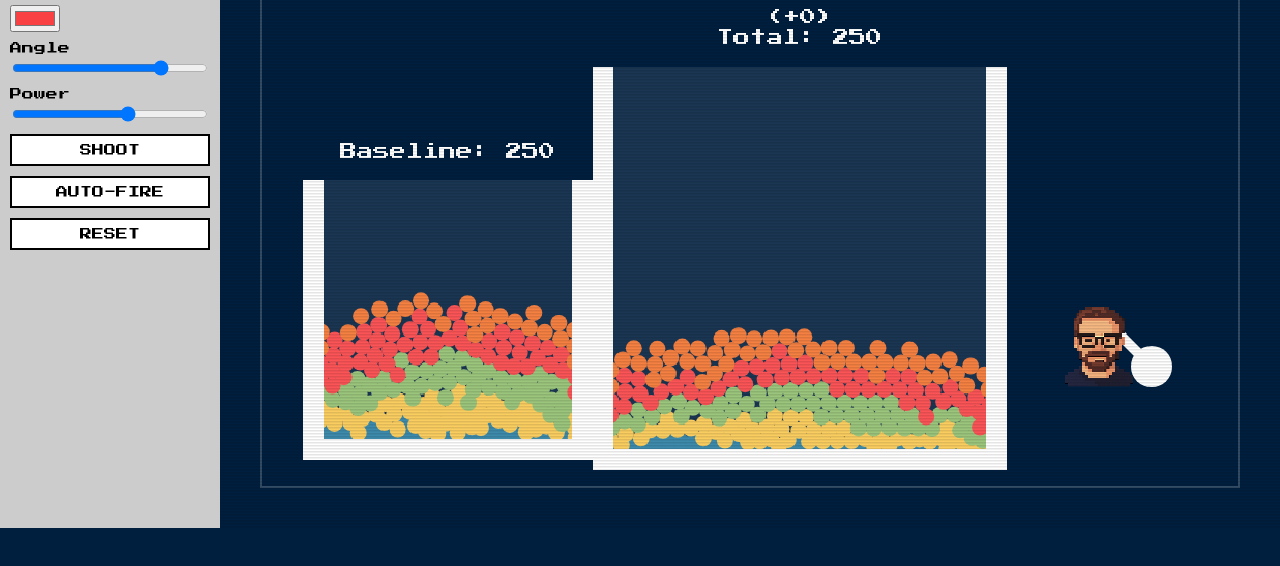
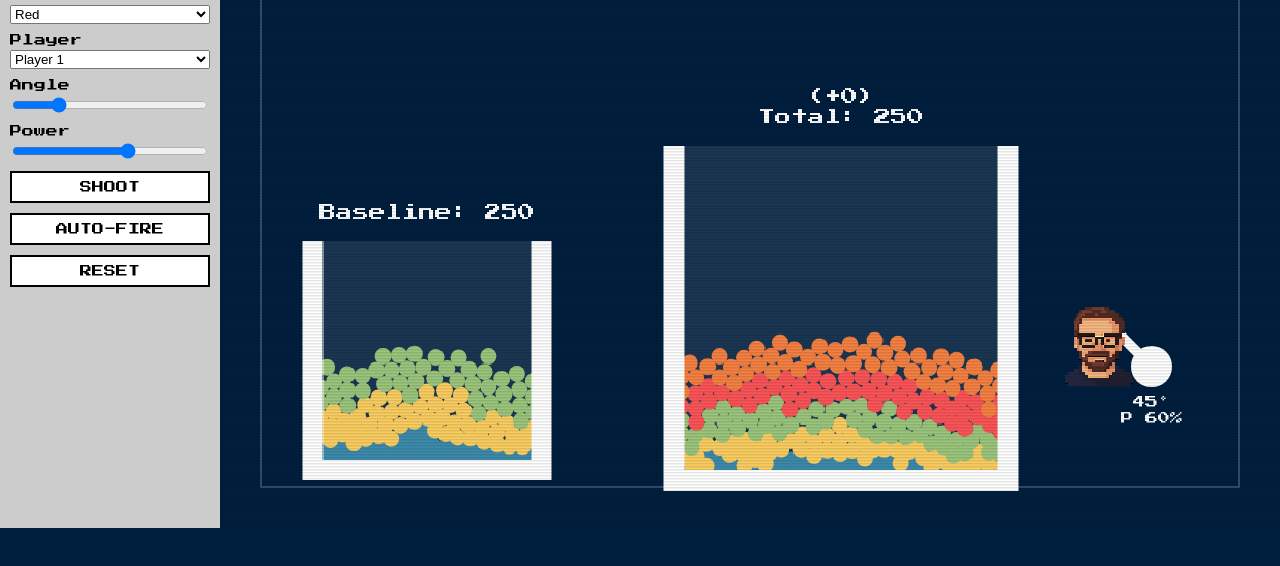
Before and after one commit to finneratzki1337/2d-ball-game-bucket-codex, a plain HTML site: page index.html in a window 1280 px wide. Shown: the part 68-634 px from the top of the page. Drawn offline with nearby package versions, Linux system fonts and the light colour scheme; animation ran at ten frames a second.

Commit message:
Improve cannon controls, add player and color selection

```diff
--- a/game.js
+++ b/game.js
@@ -15,8 +15,9 @@ const BARREL_LEN = 60;
 const BALL_RADIUS = 8;
 const CANNON_X = 900;
 const CANNON_Y = 420;
-const LEFT_BUCKET = { x: 220, y: 500, width: 260, height: 260 };
-const RIGHT_BUCKET = { x: 560, y: 510, width: 380, height: 380 };
+// bucket positions (15% smaller than before and spaced out)
+const LEFT_BUCKET = { x: 200, y: 520, width: 221, height: 221 };
+const RIGHT_BUCKET = { x: 600, y: 530, width: 323, height: 323 };
 
 // configure colours
 const COLORS = {
@@ -42,7 +43,7 @@ let baseCount = 0;
 const countedIds = new Set();
 const balls = [];
 let engine, world, runner, sensor;
-let playerImg;
+let playerImg, player1Img, player2Img;
 let angleDeg = 135;
 let powerPct = 60;
 let autoInterval = null;
@@ -52,7 +53,7 @@ let armUpTicks = 0;
 
 // DOM refs
 let canvas, ctx, stage, winOverlay, relaunchBtn;
-let ballsInput, colorInput, angleInput, powerInput, shootBtn, autoBtn, resetBtn;
+let ballsInput, colorInput, playerSelect, angleInput, powerInput, shootBtn, autoBtn, resetBtn;
 const leftPrefill = [];
 const rightPrefill = [];
 
@@ -100,23 +101,30 @@ function init() {
   relaunchBtn = document.getElementById('relaunchBtn');
   relaunchBtn.addEventListener('click', () => window.location.reload());
 
-  playerImg = new Image();
-  playerImg.src = 'player.png';
+  player1Img = new Image();
+  player1Img.src = 'player.png';
+  player2Img = new Image();
+  player2Img.src = 'player2.png';
+  playerImg = player1Img;
 
   // inputs
   ballsInput = document.getElementById('ballsInput');
   colorInput = document.getElementById('colorInput');
+  playerSelect = document.getElementById('playerSelect');
   angleInput = document.getElementById('angleInput');
   powerInput = document.getElementById('powerInput');
   shootBtn = document.getElementById('shootBtn');
   autoBtn = document.getElementById('autoBtn');
   resetBtn = document.getElementById('resetBtn');
 
-  angleInput.addEventListener('input', () => setAngle(angleInput.value));
+  angleInput.addEventListener('input', () => setAngleFromInput(angleInput.value));
   powerInput.addEventListener('input', () => setPower(powerInput.value));
   ballsInput.addEventListener('change', () => {
     let v = clamp(+ballsInput.value, 1, 200);
     ballsInput.value = v;
+  });
+  playerSelect.addEventListener('change', () => {
+    playerImg = playerSelect.value === 'player2' ? player2Img : player1Img;
   });
 
   shootBtn.addEventListener('click', () => {
@@ -134,6 +142,8 @@ function init() {
 
   setupPhysics();
   prefillBuckets();
+  setAngleFromInput(angleInput.value);
+  setPower(powerInput.value);
   resizeCanvas();
   window.addEventListener('resize', resizeCanvas);
   requestAnimationFrame(render);
@@ -257,7 +267,7 @@ function fire(n) {
 
 function fireOne(powerScale = 1) {
   const angle = angleDeg * Math.PI / 180;
-  const color = colorInput.value;
+  const color = COLORS[colorInput.value];
   const speed = powerToVelocity(powerPct * powerScale);
   const muzzle = {
     x: CANNON_X + Math.cos(angle) * BARREL_LEN,
@@ -283,7 +293,12 @@ function fireOne(powerScale = 1) {
 
 function setAngle(val) {
   angleDeg = clamp(+val, 10, 170);
-  angleInput.value = angleDeg;
+  angleInput.value = 180 - angleDeg;
+}
+
+function setAngleFromInput(val) {
+  angleDeg = clamp(180 - (+val), 10, 170);
+  angleInput.value = val;
 }
 function setPower(val) {
   powerPct = clamp(+val, 0, 100);
@@ -312,10 +327,10 @@ function resetGame() {
 function handleKeyDown(e) {
   switch (e.code) {
     case 'ArrowLeft':
-      setAngle(angleDeg - 1);
+      setAngle(angleDeg + 1);
       break;
     case 'ArrowRight':
-      setAngle(angleDeg + 1);
+      setAngle(angleDeg - 1);
       break;
     case 'ArrowDown':
       setPower(powerPct - 1);
@@ -448,6 +463,13 @@ function drawCannon() {
   ctx.beginPath();
   ctx.arc(CANNON_X + Math.cos(angle) * BARREL_LEN, CANNON_Y - Math.sin(angle) * BARREL_LEN, 3, 0, Math.PI * 2);
   ctx.fill();
+
+  // angle & power labels
+  ctx.font = '12px "Press Start 2P"';
+  ctx.textAlign = 'center';
+  const displayAngle = 180 - angleDeg;
+  ctx.fillText(Math.round(displayAngle) + '\u00B0', CANNON_X, CANNON_Y + 40);
+  ctx.fillText('P ' + Math.round(powerPct) + '%', CANNON_X, CANNON_Y + 56);
 }
 
 function drawCharacter() {
--- a/index.html
+++ b/index.html
@@ -15,10 +15,22 @@
       <input id="ballsInput" type="number" min="1" max="200" value="4" />
     </label>
     <label>Color
-      <input id="colorInput" type="color" value="#f94144" />
+      <select id="colorInput">
+        <option value="red" selected>Red</option>
+        <option value="blue">Blue</option>
+        <option value="yellow">Yellow</option>
+        <option value="green">Green</option>
+        <option value="orange">Orange</option>
+      </select>
+    </label>
+    <label>Player
+      <select id="playerSelect">
+        <option value="player1" selected>Player 1</option>
+        <option value="player2">Player 2</option>
+      </select>
     </label>
     <label>Angle
-      <input id="angleInput" type="range" min="10" max="170" value="135" />
+      <input id="angleInput" type="range" min="10" max="170" value="45" />
     </label>
     <label>Power
       <input id="powerInput" type="range" min="0" max="100" value="60" />
```
